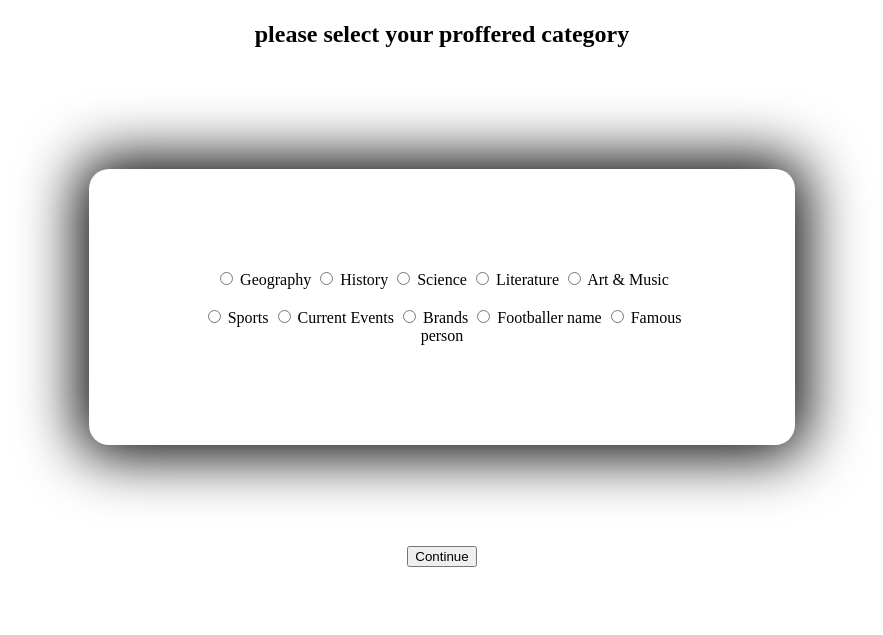
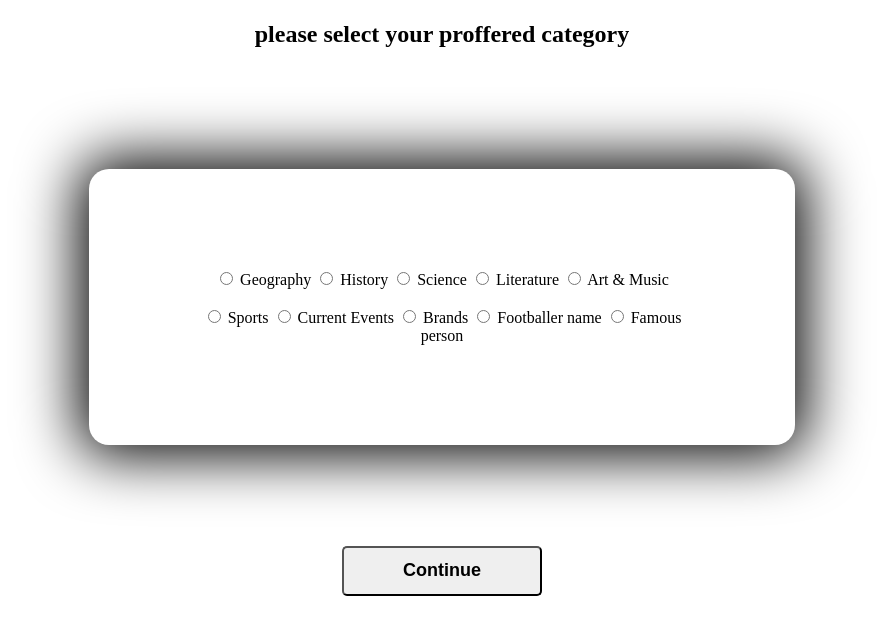
Before and after one commit to Eazybel/Quiz, a plain HTML site: page catagory.html in a window 1280 px wide. Shown: the part 87-722 px from the top of the page, without its empty margins (198-1081 px from the left). Drawn offline with Linux system fonts and the light colour scheme.

Commit message:
modified

```diff
--- a/catagory.css
+++ b/catagory.css
@@ -16,5 +16,13 @@ border-radius: 20px;
 margin: auto;
 margin-top: 8%;
 text-align: center;
-
+width: 200px;
+height: 50px;
 }
+#btn{
+    width: 200px;
+    height: 50px;
+    border-radius: 5px;
+    font-size: large;
+    font-weight: bold;
+    }
--- a/catagory.html
+++ b/catagory.html
@@ -16,7 +16,7 @@
         </h2>
     </div>
         <div id="catagory">
-            <input type="radio" name="#" id="g">
+            <input type="radio" name="#" id="Geography">
             <label for="geography">Geography</label>
 
             <input type="radio" name="#" id="History">
--- a/quiz.css
+++ b/quiz.css
@@ -77,3 +77,7 @@
       body{
         background-color: #dbc489;
       }
+      #Geography{
+        color: rgb(255, 0, 0);
+        width: 200px;
+      }
```
